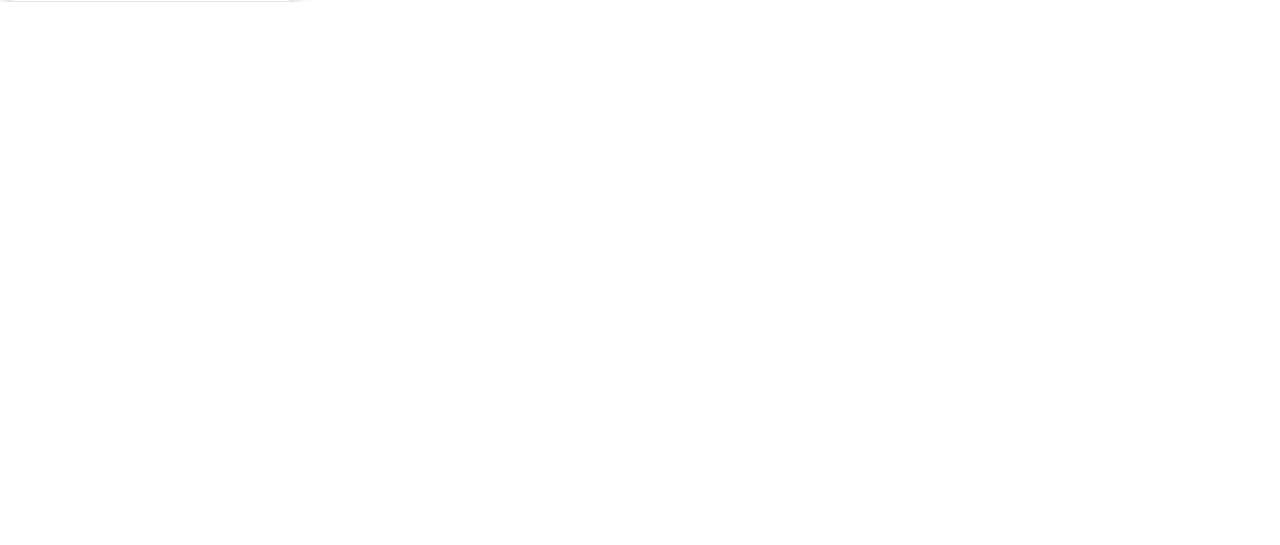
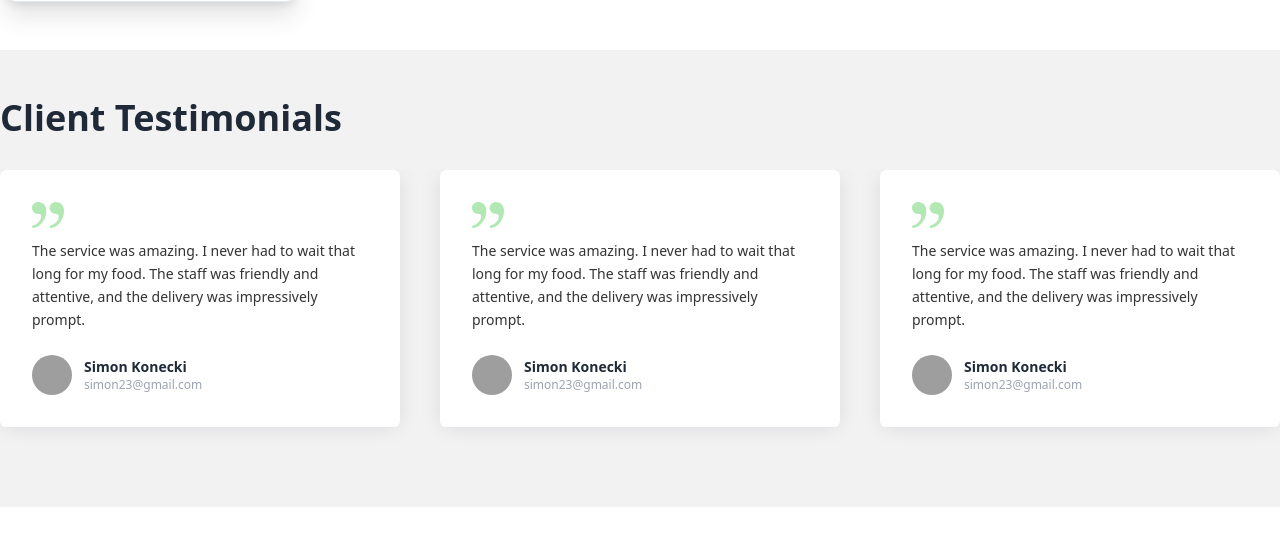
Before and after one commit to TahmidShawn/studyify-client, a React (Vite) app: page / in a window 1280 px wide. Shown: the part 1967-2512 px from the top of the page. Before the commit the page ends 1969 px from the top, so only its background shows below. Built offline with nearby package versions, Linux system fonts and the light colour scheme; grey boxes are pictures that could not be loaded.

Commit message:
feat: completed the full testimonial section

```diff
--- a/package.json
+++ b/package.json
@@ -14,7 +14,8 @@
         "react": "^18.2.0",
         "react-dom": "^18.2.0",
         "react-icons": "^5.2.1",
-        "react-router-dom": "^6.23.1"
+        "react-router-dom": "^6.23.1",
+        "swiper": "^11.1.4"
     },
     "devDependencies": {
         "@types/react": "^18.2.66",
--- /dev/null
+++ b/src/components/home/testimonials/Testimonials.jsx
@@ -0,0 +1,135 @@
+import { Swiper, SwiperSlide } from "swiper/react";
+
+import "swiper/css";
+import "swiper/css/pagination";
+import "swiper/css/navigation";
+
+import { Autoplay } from "swiper/modules";
+
+const Testimonials = () => {
+  const testimonials = [
+    {
+      id: 1,
+      name: "John Doe",
+      company: "Founder of Rubik",
+      message:
+        "The service was amazing. I never had to wait that long for my food. The staff was friendly and attentive, and the delivery was impressively prompt.",
+      image: "https://readymadeui.com/profile_2.webp",
+    },
+    {
+      id: 2,
+      name: "Mark Adair",
+      company: "Founder of Alpha",
+      message:
+        "The service was amazing. I never had to wait that long for my food. The staff was friendly and attentive, and the delivery was impressively prompt.",
+      image: "https://readymadeui.com/profile_3.webp",
+    },
+    {
+      id: 3,
+      name: "Simon Konecki",
+      company: "Founder of Labar",
+      message:
+        "The service was amazing. I never had to wait that long for my food. The staff was friendly and attentive, and the delivery was impressively prompt.",
+      image: "https://readymadeui.com/profile_4.webp",
+    },
+    {
+      id: 3,
+      name: "Simon Konecki",
+      company: "Founder of Labar",
+      message:
+        "The service was amazing. I never had to wait that long for my food. The staff was friendly and attentive, and the delivery was impressively prompt.",
+      image: "https://readymadeui.com/profile_4.webp",
+    },
+    {
+      id: 3,
+      name: "Simon Konecki",
+      company: "Founder of Labar",
+      message:
+        "The service was amazing. I never had to wait that long for my food. The staff was friendly and attentive, and the delivery was impressively prompt.",
+      image: "https://readymadeui.com/profile_4.webp",
+    },
+    {
+      id: 3,
+      name: "Simon Konecki",
+      company: "Founder of Labar",
+      message:
+        "The service was amazing. I never had to wait that long for my food. The staff was friendly and attentive, and the delivery was impressively prompt.",
+      image: "https://readymadeui.com/profile_4.webp",
+    },
+  ];
+
+  return (
+    <div className="bg-[#F2F2F2] my-12 pt-12 pb-6">
+      <div className="max-w-screen-xl mx-auto">
+        <div>
+          <h1 className="text-4xl mb-8 font-bold mx-6 lg:mx-0">
+            Client Testimonials
+          </h1>
+        </div>
+        <Swiper
+          spaceBetween={10}
+          autoplay={{
+            delay: 3000,
+          }}
+          breakpoints={{
+            640: {
+              slidesPerView: 1,
+              spaceBetween: 10,
+            },
+            768: {
+              slidesPerView: 2,
+              spaceBetween: 20,
+            },
+            1024: {
+              slidesPerView: 3,
+              spaceBetween: 40,
+            },
+          }}
+          modules={[Autoplay]}
+          className="mySwiper"
+        >
+          {testimonials.map((testimonial) => (
+            <SwiperSlide key={testimonial.id}>
+              <div className="max-w-[400px] h-auto mb-14 sm:p-8 p-4 rounded-md mx-auto shadow-[0_2px_22px_-4px_rgba(93,96,127,0.2)] bg-white relative">
+                <div className="mb-3">
+                  <svg
+                    width="32"
+                    height="26"
+                    viewBox="0 0 32 26"
+                    fill="none"
+                    xmlns="http://www.w3.org/2000/svg"
+                  >
+                    <path
+                      opacity="0.3"
+                      fillRule="evenodd"
+                      clipRule="evenodd"
+                      d="M23.8222 0C20.4357 0 17.6851 2.65696 17.6851 5.9336C17.6851 9.20821 20.4357 11.8672 23.8222 11.8672C29.6404 11.8672 26.2689 22.171 18.931 23.2443C18.5848 23.2936 18.2688 23.4578 18.0403 23.7071C17.8117 23.9563 17.6857 24.2742 17.6851 24.6032C17.6851 25.4456 18.487 26.1119 19.3751 25.9843C32.7122 24.0847 37.4546 0.00202497 23.8222 0.00202497V0ZM6.13933 0C2.74847 0 0 2.65493 0 5.9336C0 9.20619 2.74847 11.8631 6.13933 11.8631C11.9553 11.8631 8.58385 22.171 1.24597 23.2443C0.900119 23.2936 0.58443 23.4575 0.355931 23.7063C0.127431 23.9551 0.00118682 24.2725 0 24.6011C0 25.4436 0.801907 26.1098 1.68788 25.9823C15.0293 24.0827 19.7717 0 6.13933 0Z"
+                      fill="#00B307"
+                    />
+                  </svg>
+                </div>
+                <p className="text-sm text-[#333] leading-relaxed">
+                  The service was amazing. I never had to wait that long for my
+                  food. The staff was friendly and attentive, and the delivery
+                  was impressively prompt.
+                </p>
+                <div className="flex flex-wrap items-center justify-left mt-6">
+                  <img
+                    src="https://readymadeui.com/profile_4.webp"
+                    className="w-10 h-10 rounded-full"
+                  />
+                  <div className="ml-3 text-left">
+                    <p className="text-sm font-semibold">Simon Konecki</p>
+                    <p className="text-xs text-gray-400">simon23@gmail.com</p>
+                  </div>
+                </div>
+              </div>
+            </SwiperSlide>
+          ))}
+        </Swiper>
+      </div>
+    </div>
+  );
+};
+
+export default Testimonials;
--- a/src/pages/home/Home.jsx
+++ b/src/pages/home/Home.jsx
@@ -3,6 +3,7 @@
 import Courses from "../../components/home/courses/Courses";
 import Instructors from "../../components/home/instructors/Instructors";
 import StatsBanner from "../../components/home/statsBanner/StatsBanner";
+import Testimonials from "../../components/home/testimonials/Testimonials";
 
 const Home = () => {
   return (
@@ -16,6 +17,7 @@
         <Courses />
         <Instructors />
       </div>
+      <Testimonials />
     </div>
   );
 };
```
Also changed, not shown: src/assets/image 10.png (added), src/assets/image 11.png (added).
